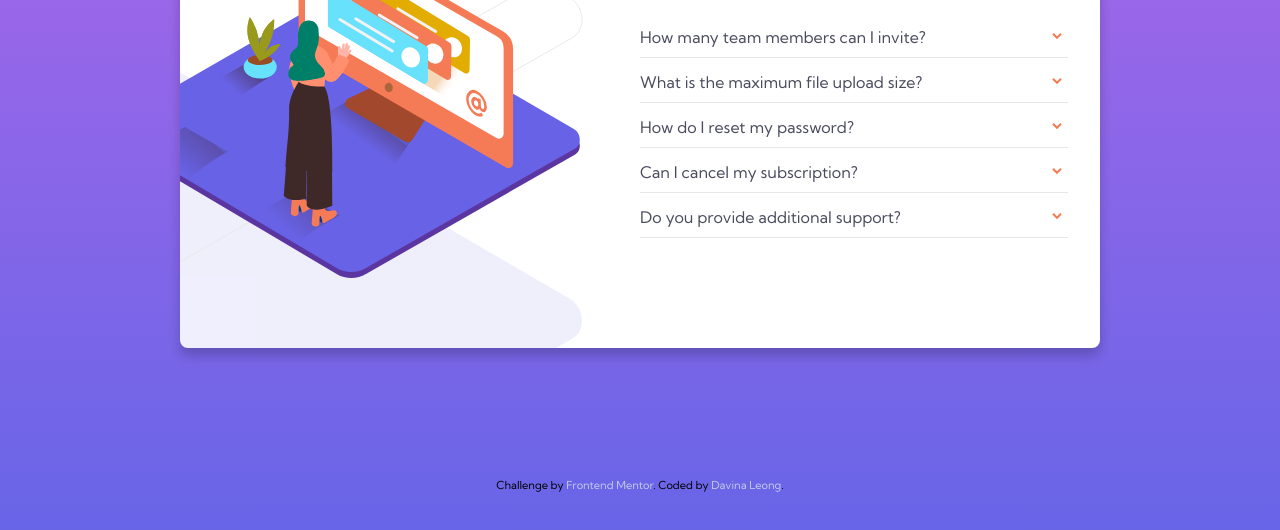
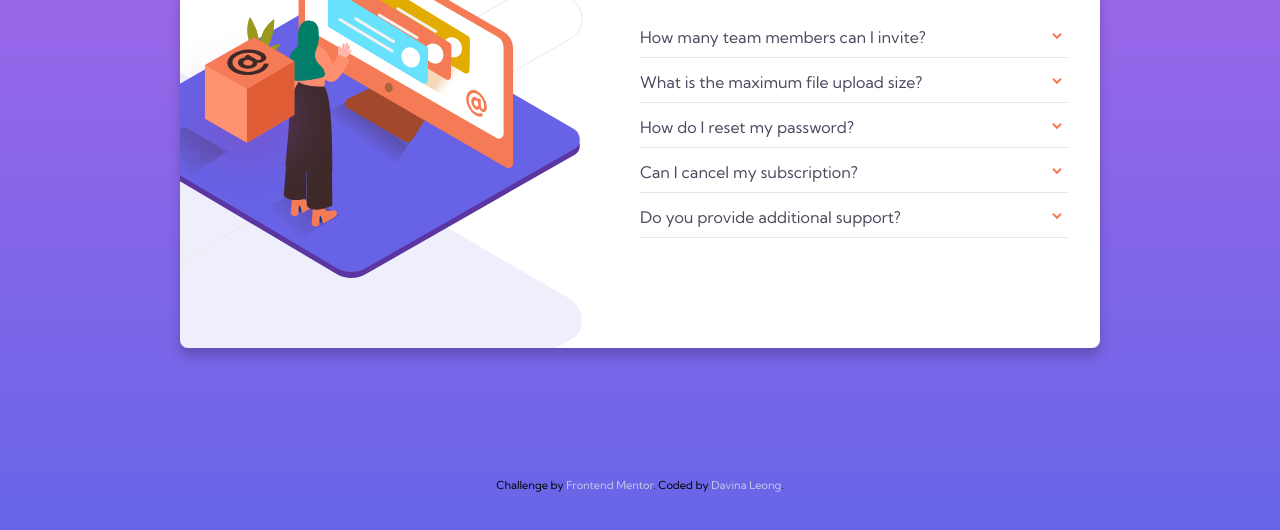
Before and after one commit to davinaleong/fem-faq-accordion-card, a website built with Vite: page index.html in a window 1280 px wide. Shown: the part 234-764 px from the top of the page. Built offline with nearby package versions, Linux system fonts and the light colour scheme.

Commit message:
Styled box illustration

```diff
--- a/index.html
+++ b/index.html
@@ -36,11 +36,12 @@
     <script defer src="./scripts/main.js"></script>
   </head>
   <body class="p-500">
-    <main
-      class="card-grid | text-neutral-900 bg-grey-100 mb-600 pb-600 pr-600 br-200 bs-400"
-    >
+    <main>
       <h1 class="visually-hidden">FAQ Accordion Card</h1>
 
+      <div class="illustration-box">&nbsp;</div>
+
+      <div class="card-grid | text-neutral-900 bg-grey-100 mb-600 pb-600 pr-600 br-200 bs-400">
         <div class="main-content">
           <h2 class="card-heading | fw-bold fs-700 mb-400">FAQ</h2>
 
@@ -57,6 +58,7 @@
                 </p>
               </div>
             </div>
+            <!-- ./accordion-pane -->
 
             <div class="accordion-pane">
               <div class="accordion-toggle">
@@ -72,6 +74,7 @@
                 </p>
               </div>
             </div>
+            <!-- ./accordion-pane -->
 
             <div class="accordion-pane">
               <div class="accordion-toggle">
@@ -87,6 +90,7 @@
                 <p>A reset link will be emailed to you.</p>
               </div>
             </div>
+            <!-- ./accordion-pane -->
 
             <div class="accordion-pane">
               <div class="accordion-toggle">
@@ -100,6 +104,7 @@
                 </p>
               </div>
             </div>
+            <!-- ./accordion-pane -->
 
             <div class="accordion-pane">
               <div class="accordion-toggle">
@@ -113,8 +118,13 @@
                 </p>
               </div>
             </div>
+            <!-- ./accordion-pane -->
           </div>
+          <!-- ./accordion -->
         </div>
+        <!-- ./main-content -->
+      </div>
+      <!-- ./card-grid -->
     </main>
 
     <div class="attribution">
--- a/styles/main.css
+++ b/styles/main.css
@@ -240,13 +240,31 @@ a:where(:hover, :focus, :focus-visible) {
   text-align: center;
 }
 
+.illustration-box {
+  display: none;
+  position: absolute;
+  top: 21vw;
+  left: 12vw;
+  width: 11.938em;
+  height: 11.5em;
+  background-image: url(./../images/illustration-box-desktop.svg);
+  background-repeat: no-repeat;
+  background-position: center center;
+  background-size: contain;
+  z-index: 1;
+}
+
 @media (min-width: 64em) {
+  .illustration-box {
+    display: block;
+  }
+
   .card-grid {
     grid-template-columns: repeat(2, 1fr);
     margin-top: 0;
     padding-left: var(--size-600);
     padding-top: var(--size-600);
-    max-width: 57.5em;
+    width: 57.5em;
     min-height: 31.875em;
     overflow: hidden;
     align-items: center;
@@ -255,7 +273,7 @@ a:where(:hover, :focus, :focus-visible) {
   .card-grid::before {
     background-image: url(./../images/bg-pattern-desktop.svg);
     top: -15vw;
-    left: -5em ;
+    left: -5em;
     width: 60.375em;
     height: 59.063em;
   }
```
Lines whose indentation alone changed are shown as unchanged.
